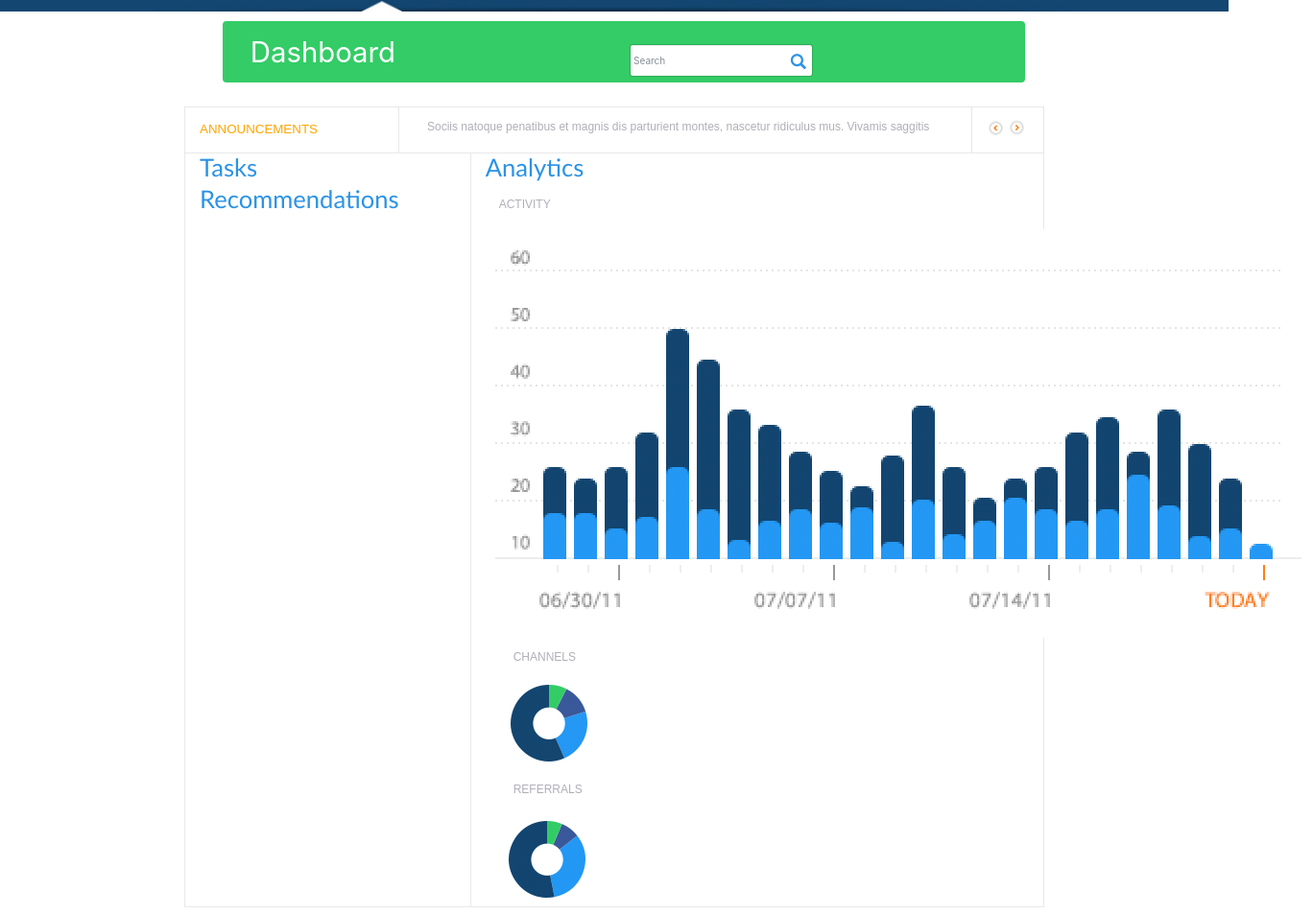
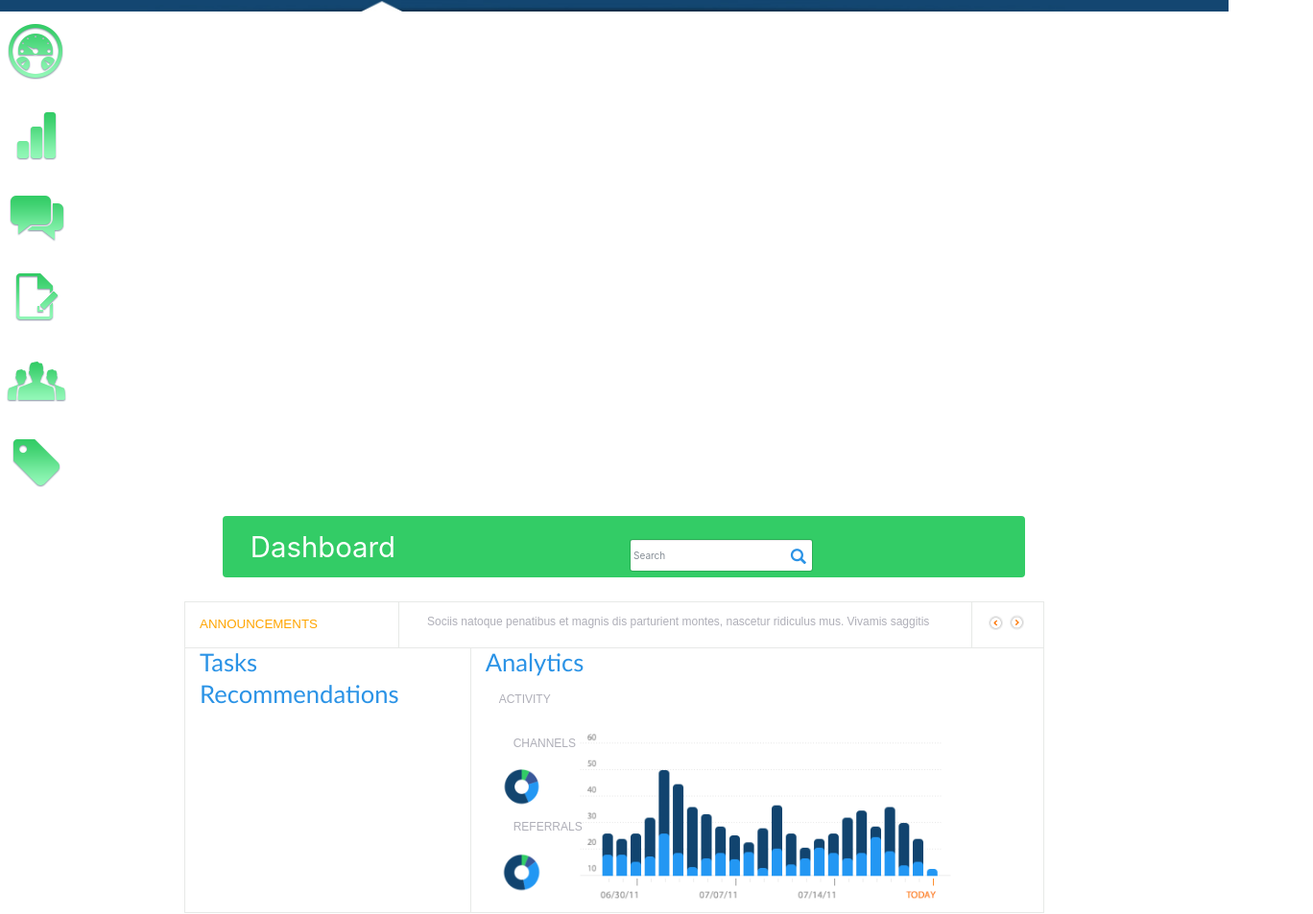
Before and after one commit to gabriellepalacio/project1, a plain HTML site: page index.html in a window 1280 px wide. Shown: the part 144-1097 px from the top of the page at 96% size, 1368 px wide, since content can reach past the window. Drawn offline with nearby package versions, Linux system fonts and the light colour scheme.

Commit message:
added sprites

```diff
--- a/css/styles.css
+++ b/css/styles.css
@@ -182,3 +182,11 @@ a.navbar-brand{
 
 }
 /*gradient border for lower boxes*/
+
+img.bar{
+  width:50%;
+}
+
+img.pie{
+  width:10%;
+}
--- a/css/stylesheet.css
+++ b/css/stylesheet.css
@@ -1,5 +1,5 @@
 .sprite {
-    background-image: url(spritesheet.png);
+    background-image: url(../images/spritesheet.png);
     background-repeat: no-repeat;
     display: block;
 }
--- a/index.html
+++ b/index.html
@@ -42,6 +42,12 @@
 <!-- icon menu -->
 <div class="icon-background">
   <img src="images/menu.jpg" class="full-width">
+  <i class="sprite sprite-dashboard"></i>
+  <i class="sprite sprite-graph"></i>
+  <i class="sprite sprite-message"></i>
+  <i class="sprite sprite-paper"></i>
+  <i class="sprite sprite-people"></i>
+  <i class="sprite sprite-tag"></i>
 
 
 </div>
@@ -97,14 +103,14 @@
     <div class="col-md-8" class="no-top">
       <h6>Analytics</h6>
       <h5>ACTIVITY</h5>
-      <img src="images/bar-graph.jpg">
+      <img width="70%" src="images/bar-graph.jpg">
 <!-- pie graphs -->
-  <div class="col-md-2">
+<div class="col-md-2">
 <h5>CHANNELS</h5>
-  <img class="img-pie" src="images/pie.jpg">
+<img width="70%" src="images/pie.jpg">
 <h5>REFERRALS</h5>
-  <img class="img-pie" src="images/pie2.jpg">
-  </div>
+<img width="70%" src="images/pie2.jpg">
+</div>
   </div>
   </div>
 <!-- ads -->
```
